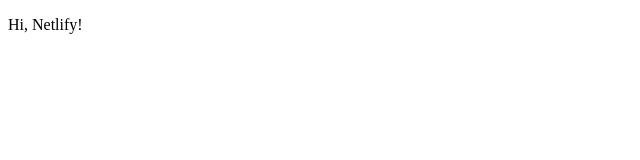
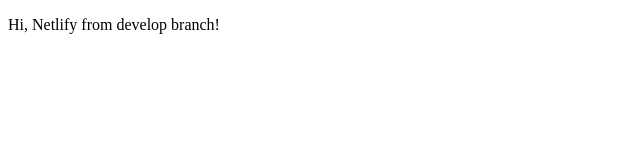
Before and after one commit to codegrid/2018-netlify, a website: page index.html in a window 1280 px wide. Shown: the whole page, without its empty margins (0-640 px from the left). Drawn offline with Linux system fonts and the light colour scheme.

Commit message:
commit at develop branch

```diff
--- a/index.html
+++ b/index.html
@@ -5,6 +5,6 @@
   <title>Title</title>
 </head>
 <body>
-<p>Hi, Netlify!</p>
+<p>Hi, Netlify from develop branch!</p>
 </body>
 </html>
```
